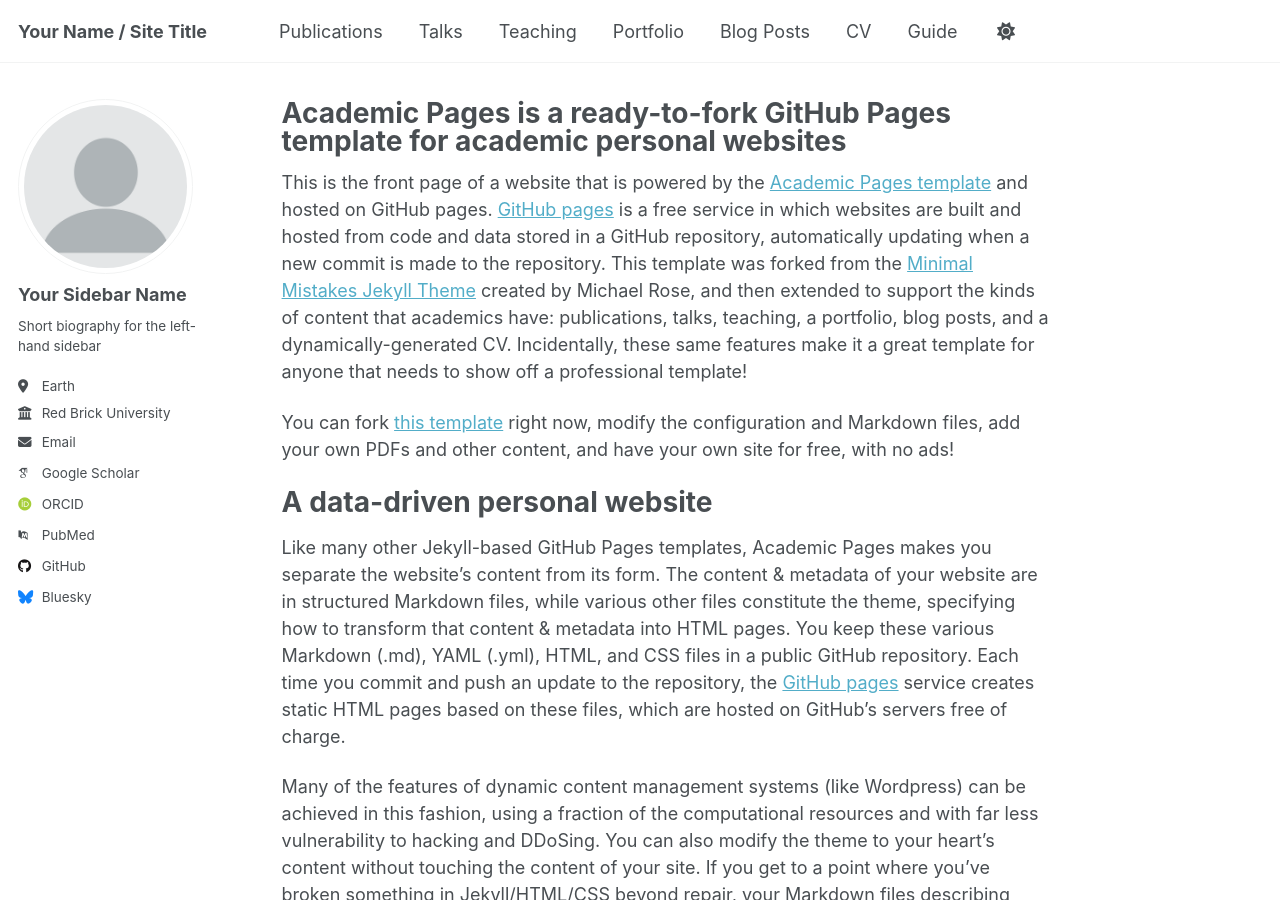
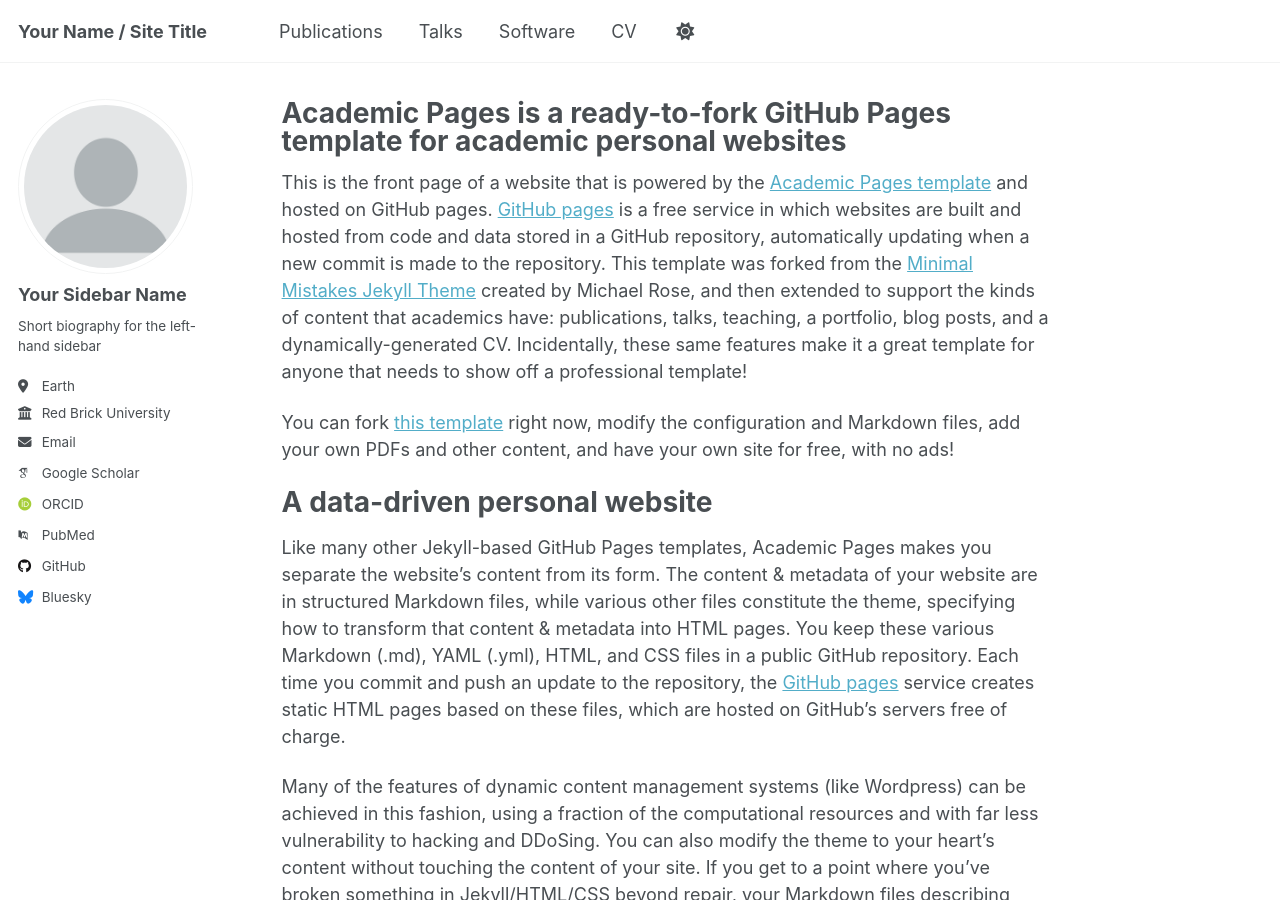
Before and after one commit to HubertJN/HubertJN.github.io, a Jekyll site: the page built from _pages/about.md, in a window 1280 px wide and 900 px high. Built offline with Jekyll 4.4.1, drawn with Linux system fonts in a browser that asks for light colours; some web fonts are replaced; a script that is not in the unit is left out; part of the change alters nothing that is shown.

Commit message:
Update navigation menu entries
Removed 'Teaching', 'Portfolio', and 'Blog Posts' entries from navigation. Added 'Software' entry.

```diff
--- a/_data/navigation.yml
+++ b/_data/navigation.yml
@@ -14,20 +14,23 @@ main:
   - title: "Talks"
     url: /talks/
 
-  - title: "Teaching"
-    url: /teaching/
-
-  - title: "Portfolio"
-    url: /portfolio/
-
-  - title: "Blog Posts"
-    url: /year-archive/
+  - title: "Software"
+    url: /software/
 
   - title: "CV"
     url: /cv/
 
+  #- title: "Portfolio"
+  #  url: /portfolio/
+
+  #- title: "Blog Posts"
+  #  url: /year-archive/
+
+  #- title: "Teaching"
+  #  url: /teaching/
+
   # - title: "CV"
   #   url: /cv-json/
 
-  - title: "Guide"
-    url: /markdown/
+  # - title: "Guide"
+  #  url: /markdown/
```
